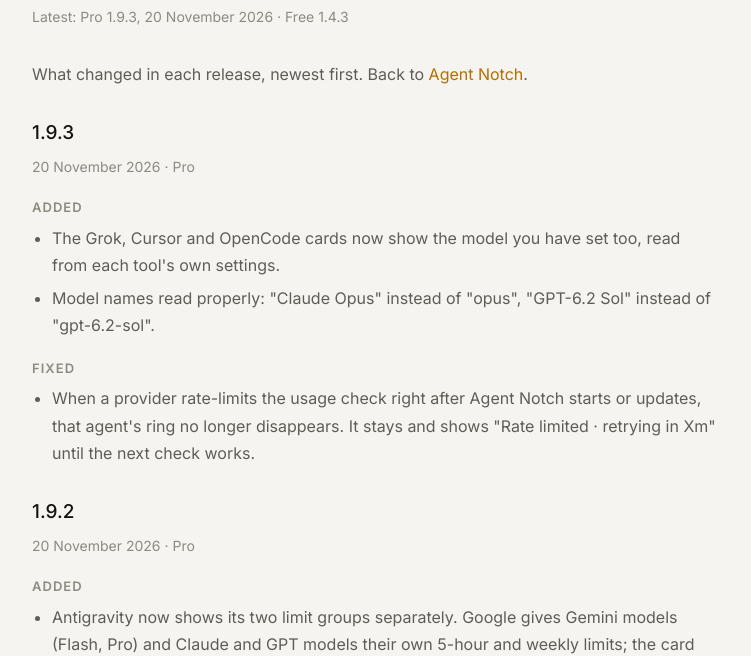
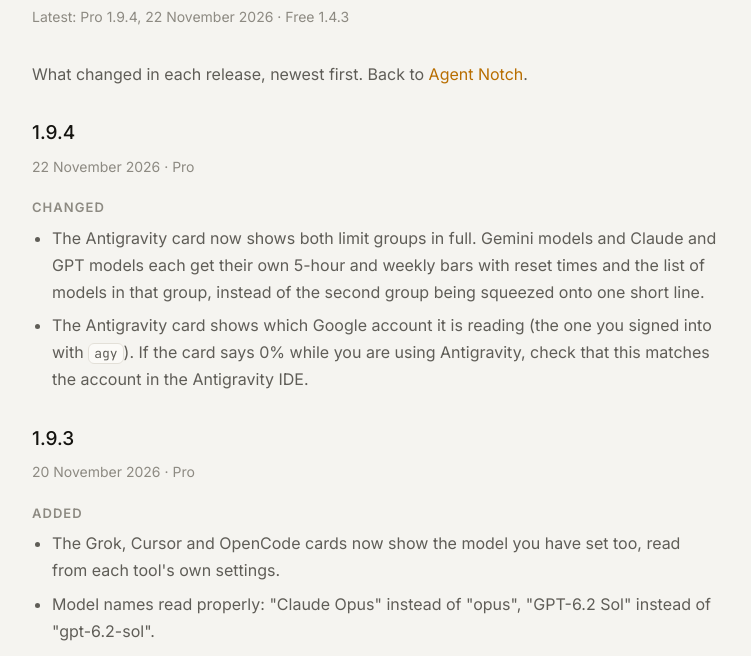
Before and after one commit to adityarya24/yuvaanlabs, a plain HTML site: page agent-notch/changelog/index.html in a window 1280 px wide. Shown: the part 159-815 px from the top of the page, without its empty margins (264-1015 px from the left). Drawn offline with Linux system fonts and the light colour scheme.

Commit message:
Agent Notch Pro 1.9.4: new installer hash, VirusTotal 0/67, changelog
Co-Authored-By: Claude Opus 5.5 <noreply@anthropic.com>

```diff
--- a/agent-notch/changelog/index.html
+++ b/agent-notch/changelog/index.html
@@ -159,9 +159,16 @@
     </nav>
     <main>
       <h1>Changelog</h1>
-      <p class="updated">Latest: Pro 1.9.3, 20 November 2026 · Free 1.4.3</p>
+      <p class="updated">Latest: Pro 1.9.4, 22 November 2026 · Free 1.4.3</p>
       <p>What changed in each release, newest first. Back to <a href="../">Agent Notch</a>.</p>
       <!-- CHANGELOG-START -->
+      <h2>1.9.4</h2>
+      <p class="updated">22 November 2026 · Pro</p>
+      <h3>Changed</h3>
+      <ul>
+        <li>The Antigravity card now shows both limit groups in full. Gemini models and Claude and GPT models each get their own 5-hour and weekly bars with reset times and the list of models in that group, instead of the second group being squeezed onto one short line.</li>
+        <li>The Antigravity card shows which Google account it is reading (the one you signed into with <code>agy</code>). If the card says 0% while you are using Antigravity, check that this matches the account in the Antigravity IDE.</li>
+      </ul>
       <h2>1.9.3</h2>
       <p class="updated">20 November 2026 · Pro</p>
       <h3>Added</h3>
```
Also changed, not shown: agent-notch/download/index.html (+1 -1 lines), agent-notch/index.html (+4 -4 lines), 1 other file.
